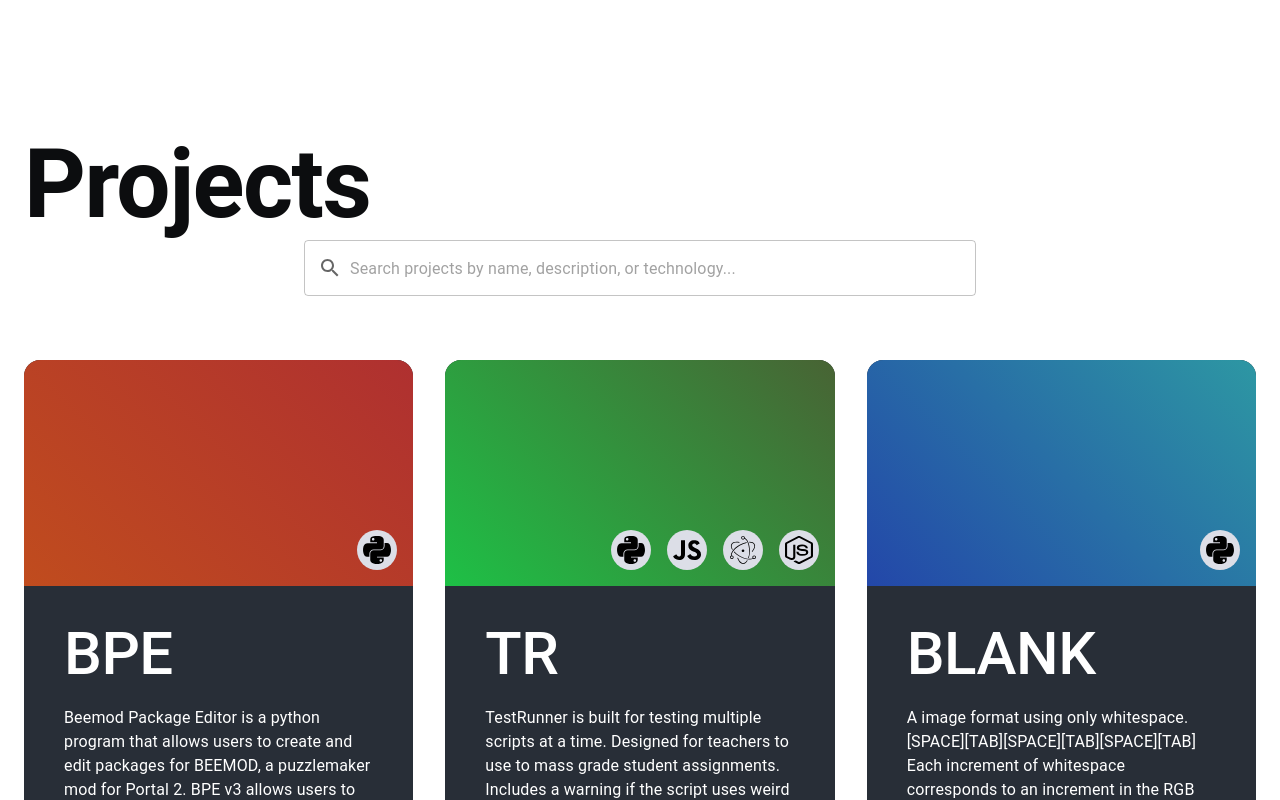
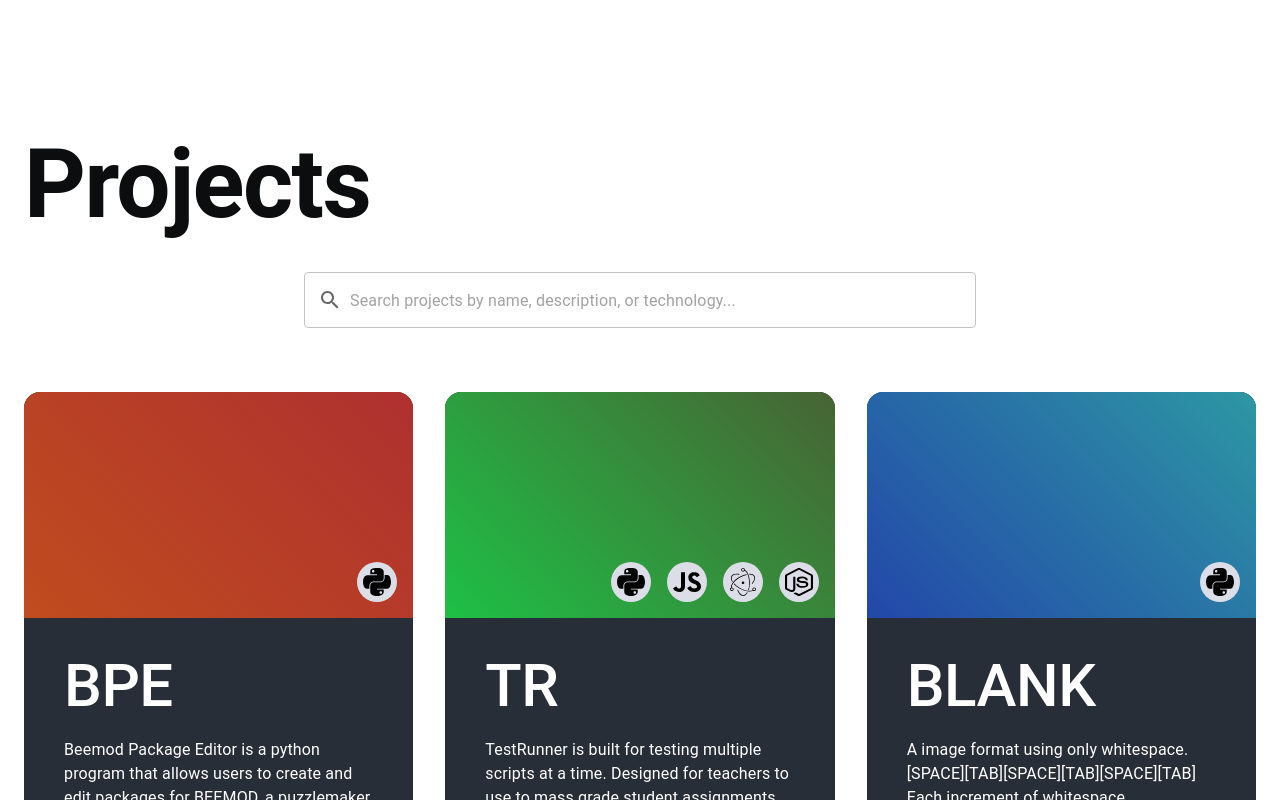
Before and after one commit to Areng14/web_profile, a Next.js app: page /projects in a window 1280 px wide. Shown: the part 800-1600 px from the top of the page. Built offline with nearby package versions, Linux system fonts and the light colour scheme; what @mui/material-nextjs would draw is missing.

Commit message:
Added TR repo

```diff
--- a/app/projects/getProjects.ts
+++ b/app/projects/getProjects.ts
@@ -27,6 +27,7 @@ export interface Project {
         description: "TestRunner is built for testing multiple scripts at a time. Designed for teachers to use to mass grade student assignments. Includes a warning if the script uses weird imports.",
         gradientColors: ["rgb(30, 192, 70)","rgb(72, 99, 52)"],
         gradientAngle: 45,
+        gitRepo: "TestRunner",
         technologies: ["Python","JavaScript","Electron","Node.js"]
       },
       {
--- a/app/projects/page.tsx
+++ b/app/projects/page.tsx
@@ -75,7 +75,7 @@ export default async function Projects({
       {/* Project List */}
       <Box sx={{ paddingTop: 16}}>
         <Container maxWidth={false} sx={{ maxWidth: "1600px"}}>
-            <Typography variant="h1" sx={{fontWeight: 700, fontSize: {xs: '3.5rem',sm: '6rem'}}}>
+            <Typography variant="h1" sx={{fontWeight: 700, fontSize: {xs: '3.5rem',sm: '6rem'}, paddingBottom: 4}}>
               Projects
             </Typography>
 
```
